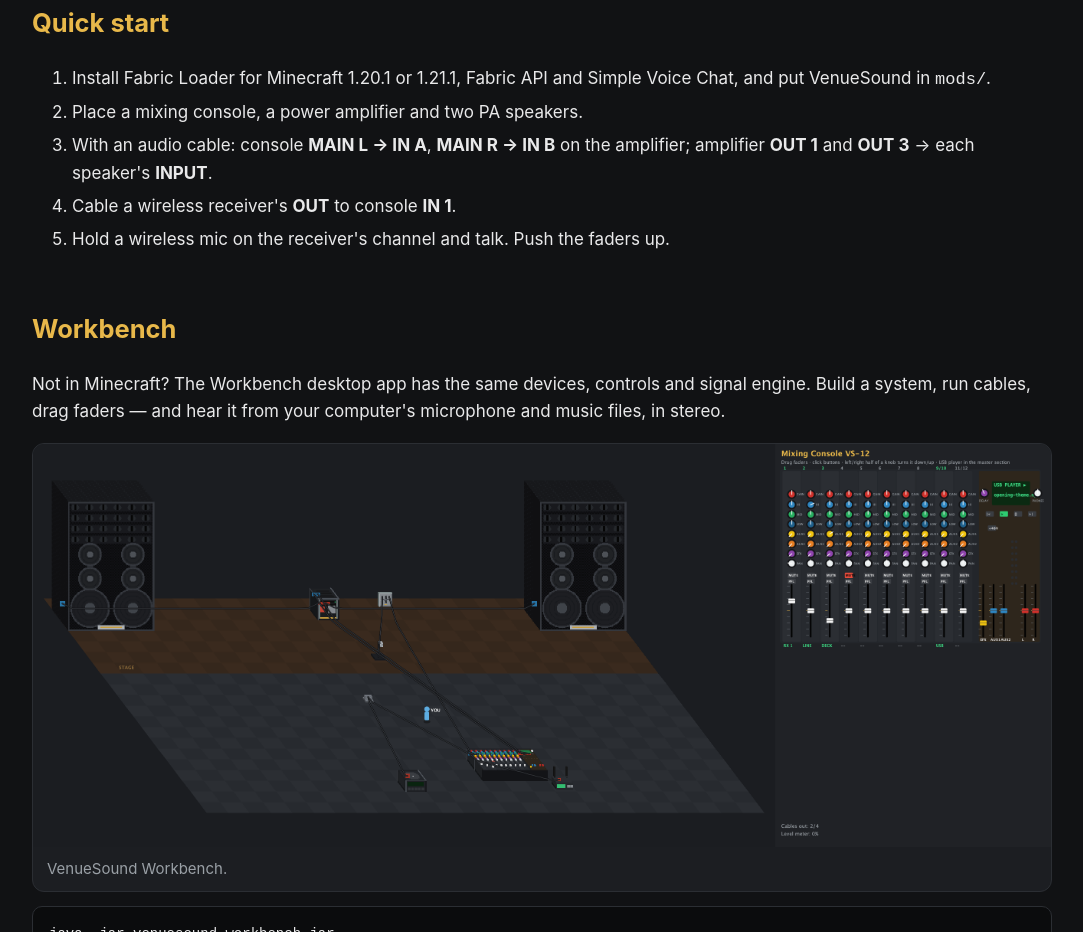
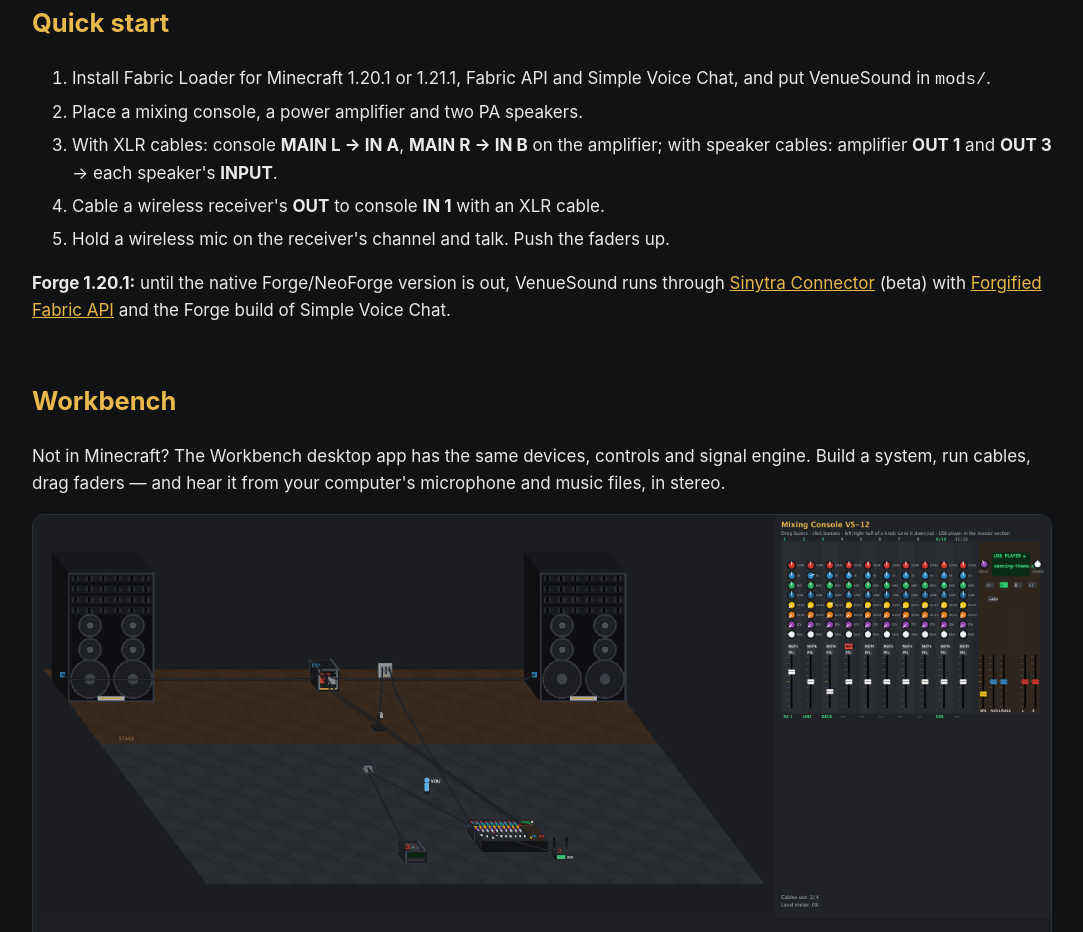
Before and after one commit to TonyD365/venue-sound, a plain HTML site: page site/index.html in a window 1280 px wide. Shown: the part 3775-4707 px from the top of the page, without its empty margins (98-1181 px from the left). Drawn offline with Linux system fonts and the light colour scheme; files whose address does not match are found by name.

Commit message:
Docs: Forge 1.20.1 through Connector; quick start uses the right cables
The quick start told players to cable MAIN to the amplifier and the amplifier to the speakers with
the audio cable, whose TRS plug no longer fits those XLR and Speakon sockets; it now uses XLR and
speaker cables (READMEs, getting started, site). Forge 1.20.1 players are told how to run
VenueSound through Sinytra Connector (beta) with Forgified Fabric API and Simple Voice Chat for
Forge until the native version is out.

```diff
--- a/site/index.html
+++ b/site/index.html
@@ -78,10 +78,12 @@
   <ol>
     <li>Install Fabric Loader for Minecraft 1.20.1 or 1.21.1, Fabric API and Simple Voice Chat, and put VenueSound in <code>mods/</code>.</li>
     <li>Place a mixing console, a power amplifier and two PA speakers.</li>
-    <li>With an audio cable: console <b>MAIN L → IN A</b>, <b>MAIN R → IN B</b> on the amplifier; amplifier <b>OUT 1</b> and <b>OUT 3</b> → each speaker's <b>INPUT</b>.</li>
-    <li>Cable a wireless receiver's <b>OUT</b> to console <b>IN 1</b>.</li>
+    <li>With XLR cables: console <b>MAIN L → IN A</b>, <b>MAIN R → IN B</b> on the amplifier; with speaker cables: amplifier <b>OUT 1</b> and <b>OUT 3</b> → each speaker's <b>INPUT</b>.</li>
+    <li>Cable a wireless receiver's <b>OUT</b> to console <b>IN 1</b> with an XLR cable.</li>
     <li>Hold a wireless mic on the receiver's channel and talk. Push the faders up.</li>
   </ol>
+
+  <p><b>Forge 1.20.1:</b> until the native Forge/NeoForge version is out, VenueSound runs through <a href="https://modrinth.com/mod/connector">Sinytra Connector</a> (beta) with <a href="https://modrinth.com/mod/forgified-fabric-api">Forgified Fabric API</a> and the Forge build of Simple Voice Chat.</p>
 
   <h2 id="workbench">Workbench</h2>
   <p>Not in Minecraft? The Workbench desktop app has the same devices, controls and signal engine. Build a system,
```
Also changed, not shown: 3 other files.
